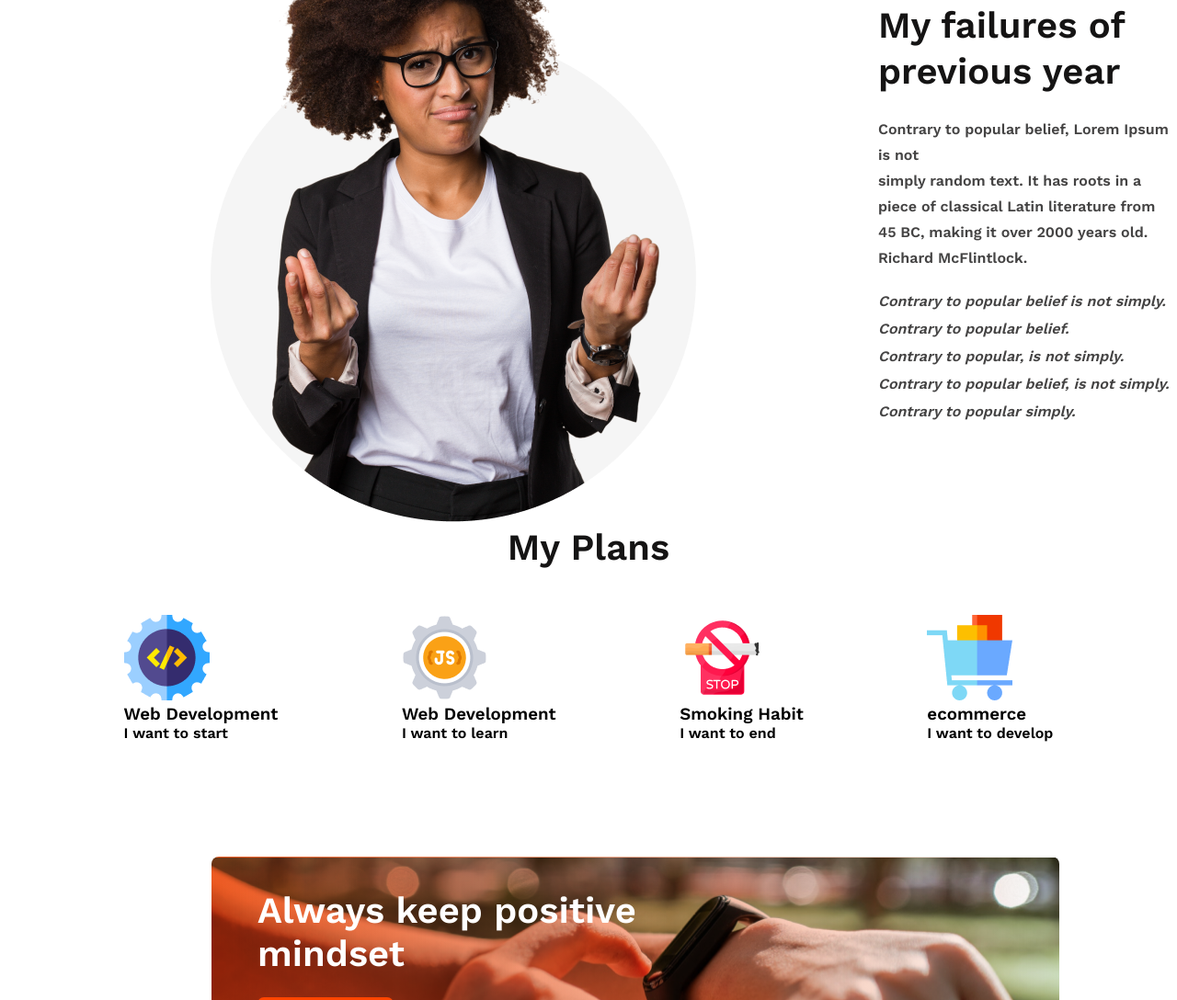
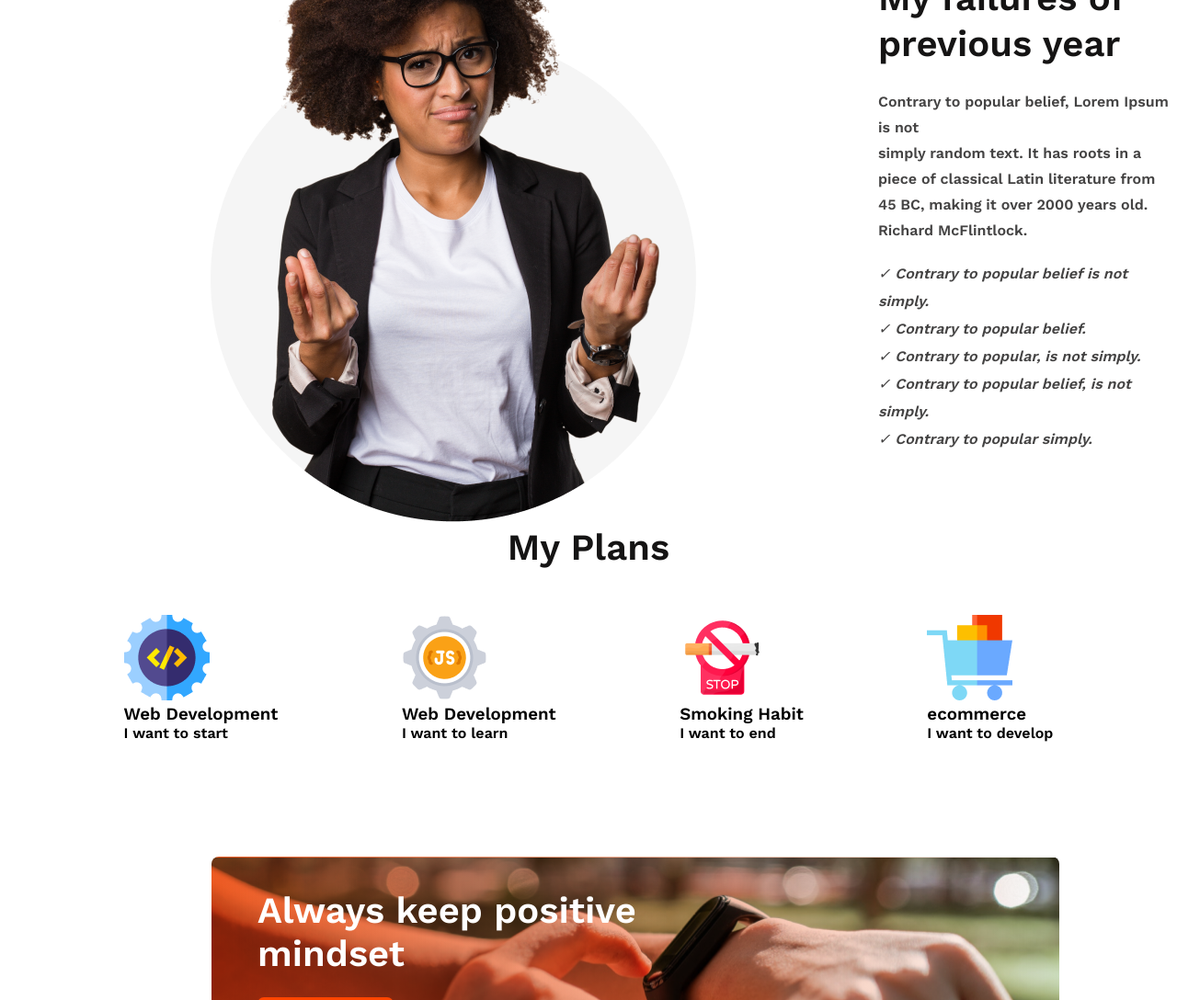
Before and after one commit to bdahsan1999wd/New-Year-New-Beginnings, a plain HTML site: page index.html in a window 1280 px wide. Shown: the part 1106-2194 px from the top of the page at 92% size. Drawn offline with nearby package versions, Linux system fonts and the light colour scheme.

Commit message:
check list symble added

```diff
--- a/index.html
+++ b/index.html
@@ -37,11 +37,11 @@
                 <p>Contrary to popular belief, Lorem Ipsum is not<br>
                 simply random text. It has roots in a piece of classical Latin literature from 45 BC, making it over 2000 years old. Richard McFlintlock.</p>
                 <ul>
-                    <li><i class="list-item">Contrary to popular belief is not simply.</i></li>
-                    <li><i class="list-item">Contrary to popular belief.</i></li>
-                    <li><i class="list-item">Contrary to popular, is not simply.</i></li>
-                    <li><i class="list-item">Contrary to popular belief, is not simply.</i></li>
-                    <li><i class="list-item">Contrary to popular simply.</i></li>
+                    <li><i class="list-item"> &check; Contrary to popular belief is not simply.</i></li>
+                    <li><i class="list-item"> &check; Contrary to popular belief.</i></li>
+                    <li><i class="list-item"> &check; Contrary to popular, is not simply.</i></li>
+                    <li><i class="list-item"> &check; Contrary to popular belief, is not simply.</i></li>
+                    <li><i class="list-item"> &check; Contrary to popular simply.</i></li>
                 </ul>
             </div>
         </section>
```
